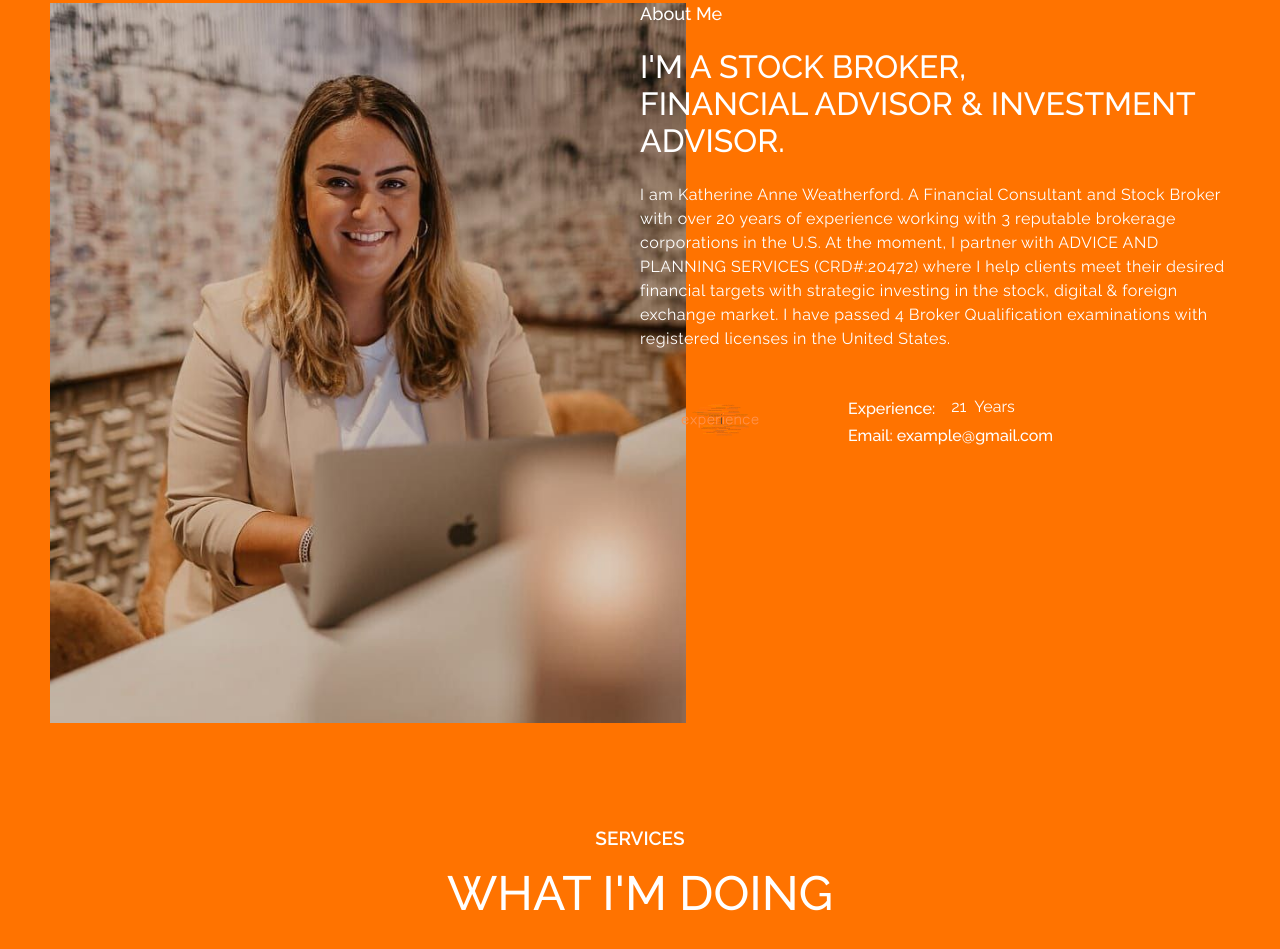
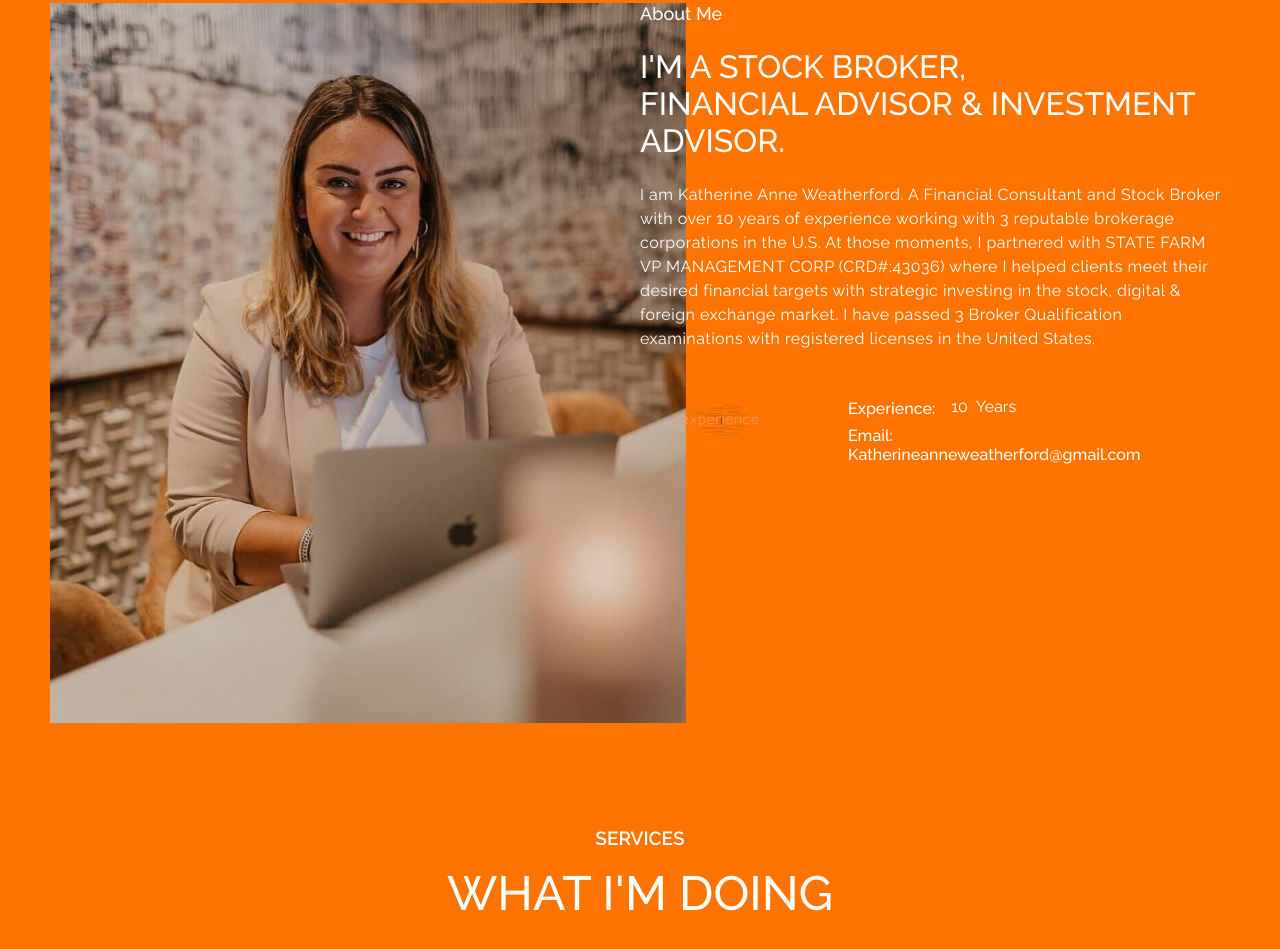
Before and after one commit to Hits-blunts19/stock, a plain HTML site: page dist/index.html in a window 1280 px wide. Shown: the part 1150-2099 px from the top of the page. Drawn offline with nearby package versions, Linux system fonts and the light colour scheme; a script that the page names is missing.

Commit message:
Completed

```diff
--- a/dist/index.html
+++ b/dist/index.html
@@ -61,18 +61,18 @@
             <div class="right" data-aos="fade-up">
                 <h5>About Me</h5>
                 <h4>I'M A STOCK BROKER, <br> FINANCIAL ADVISOR & INVESTMENT <br> ADVISOR.</h4>
-                <p class="para">I am Katherine Anne Weatherford. A Financial Consultant and Stock Broker with over 20 years of experience working with 3 reputable brokerage corporations in the U.S. At the moment, I partner with ADVICE AND PLANNING SERVICES (CRD#:20472) where I help clients meet their desired financial targets with strategic investing in the stock, digital & foreign exchange market. I have passed 4 Broker Qualification examinations with registered licenses in the United States.</p>
+                <p class="para">I am Katherine Anne Weatherford. A Financial Consultant and Stock Broker with over 10 years of experience working with 3 reputable brokerage corporations in the U.S. At those moments, I partnered with STATE FARM VP MANAGEMENT CORP (CRD#:43036) where I helped clients meet their desired financial targets with strategic investing in the stock, digital & foreign exchange market. I have passed 3 Broker Qualification examinations with registered licenses in the United States.</p>
                 <div class="butt">
                     <img src="../img/exp.png" height="90vh">
                     <div class="left">
                         <div class="exp">
                             <h4>Experience:</h4>
                             <span>
-                                <p class="counter" style="margin-top: 1.4rem;">21</p>
+                                <p class="counter" style="margin-top: 1.4rem;">10</p>
                                 <p style="margin-top: 1.4rem;">Years</p>
                             </span>
                         </div>
-                        <h3>Email: example@gmail.com</h3>
+                        <h3>Email: Katherineanneweatherford@gmail.com</h3>
                     </div>
                 </div>
             </div>
@@ -127,7 +127,7 @@
         </div>
         <div class="sect4">
             <div class="left">
-                <h3>Education</h3>
+                <h3 data-aos="fade-up">Education</h3>
                 <div class="card2">
                     <div class="box" data-aos="fade-up">
                         <div class="side">
@@ -162,7 +162,7 @@
                 </div>
             </div>
             <div class="right">
-                <h3>Experience</h3>
+                <h3 data-aos="fade-up">Experience</h3>
                 <div class="card2">
                     <div class="box" data-aos="fade-up">
                         <div class="side">
```
